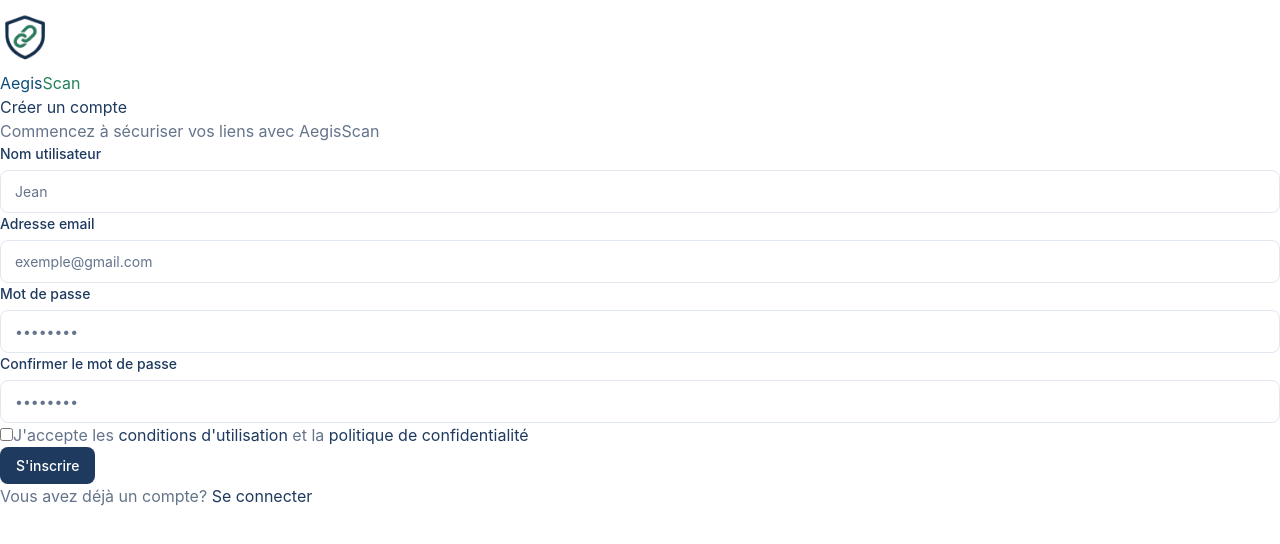
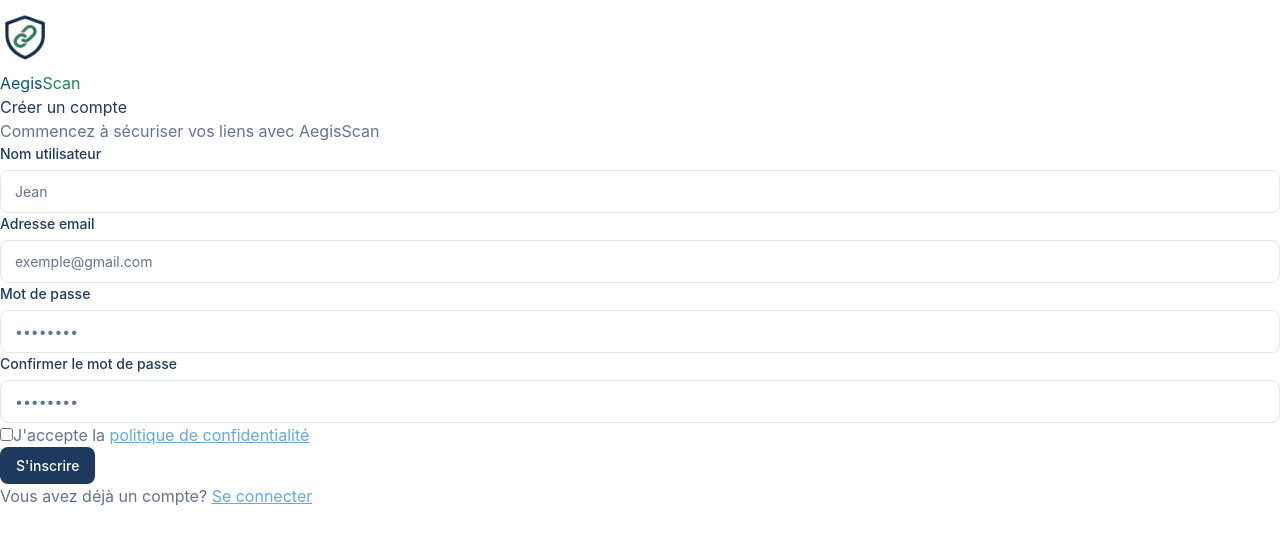
Before and after one commit to ByteBlizzard-ryan/ETSIA_AegisScan-, a React (Vite) app in the folder frontend/: page /register in a window 1280 px wide. Shown: the top 544 px of the page. Built offline with nearby package versions, Linux system fonts and the light colour scheme; the HTML template or start-up script is replaced by a standard one.

Commit message:
Finalisation de l'interface d'incription

```diff
--- a/frontend/src/components/AuthLayout.tsx
+++ b/frontend/src/components/AuthLayout.tsx
@@ -12,7 +12,7 @@
         <div
           className="w-full max-w-[500px] bg-[#ECF7FF] rounded-xl shadow-lg transition-all"
         >
-          <div className="flex justify-center">
+          <div className="flex justify-center mt-6">
             <Logo size="lg" />
           </div>
           {children}
--- a/frontend/src/components/Logo.tsx
+++ b/frontend/src/components/Logo.tsx
@@ -9,13 +9,13 @@
   const sizes = {
     sm: { icon: 32, text: "text-[32px]" },
     md: { icon: 48, text: "text-[48px]" },
-    lg: { icon: 50, text: "text-[40px]" },
+    lg: { icon: 50, text: "text-[30px]" },
   };
 
   const { icon, text } = sizes[size];
 
   return (
-    <div className="flex items-center gap-2">
+    <div className="flex items-center ">
       <img
         src={logoImg}
         alt="Logo AegisScan"
--- a/frontend/src/pages/Register.tsx
+++ b/frontend/src/pages/Register.tsx
@@ -54,7 +54,8 @@
 
   return (
     <AuthLayout>
-      <div className="text-center mb-8">
+      <div className="mx-6 my-3">
+        <div className="text-center mb-6">
           <h1
             className="text-2xl font-bold mb-2"
             style={{ color: "var(--foreground)" }}
@@ -160,12 +161,8 @@
               className="text-sm"
               style={{ color: "var(--muted-foreground)" }}
             >
-            J'accepte les{" "}
-            <a href="#" style={{ color: "var(--primary)" }}>
-              conditions d'utilisation
-            </a>{" "}
-            et la{" "}
-            <a href="#" style={{ color: "var(--primary)" }}>
+              J'accepte la{" "}
+              <a href="#" style={{ color: "#6BA5E4", textDecoration: "underline" }}>
                 politique de confidentialité
               </a>
             </label>
@@ -173,22 +170,23 @@
 
           <button
             type="submit"
-          className="btn btn-primary w-full py-3"
-          disabled={isLoading}
+            className={`btn btn-primary w-full py-3 transition-opacity ${!formData.acceptTerms ? 'opacity-50 cursor-not-allowed' : ''}`}
+            disabled={isLoading || !formData.acceptTerms}
           >
             {isLoading ? "Inscription..." : "S'inscrire"}
           </button>
 
           <div
-          className="text-center text-sm"
+            className=" text-left"
             style={{ color: "var(--muted-foreground)" }}
           >
             Vous avez déjà un compte?{" "}
-          <Link to="/login" style={{ color: "var(--primary)" }}>
+            <Link to="/login" style={{ color: "#6BA5E4", textDecoration: "underline" }}>
               Se connecter
             </Link>
           </div>
         </form>
+      </div>
     </AuthLayout>
   );
 }
```
Lines whose indentation alone changed are shown as unchanged.
